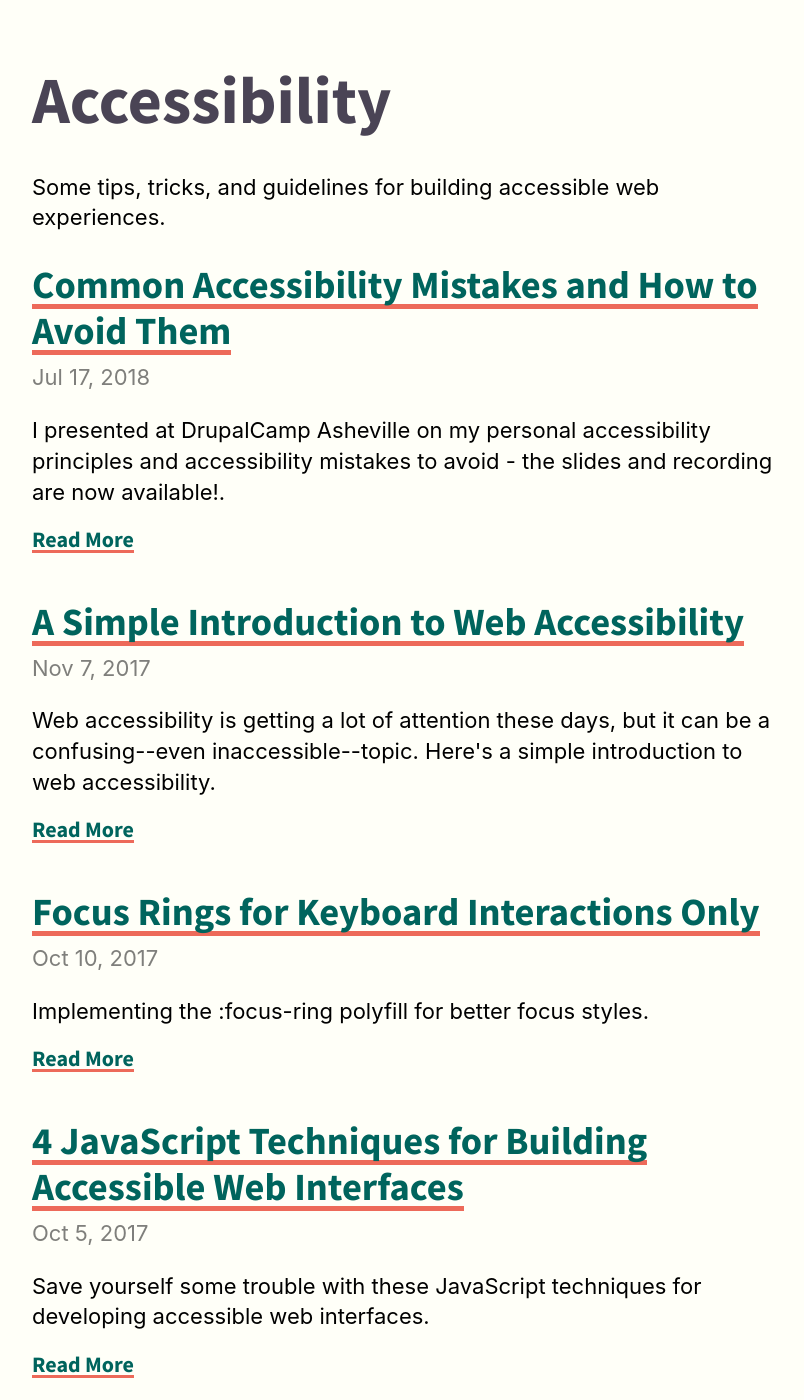
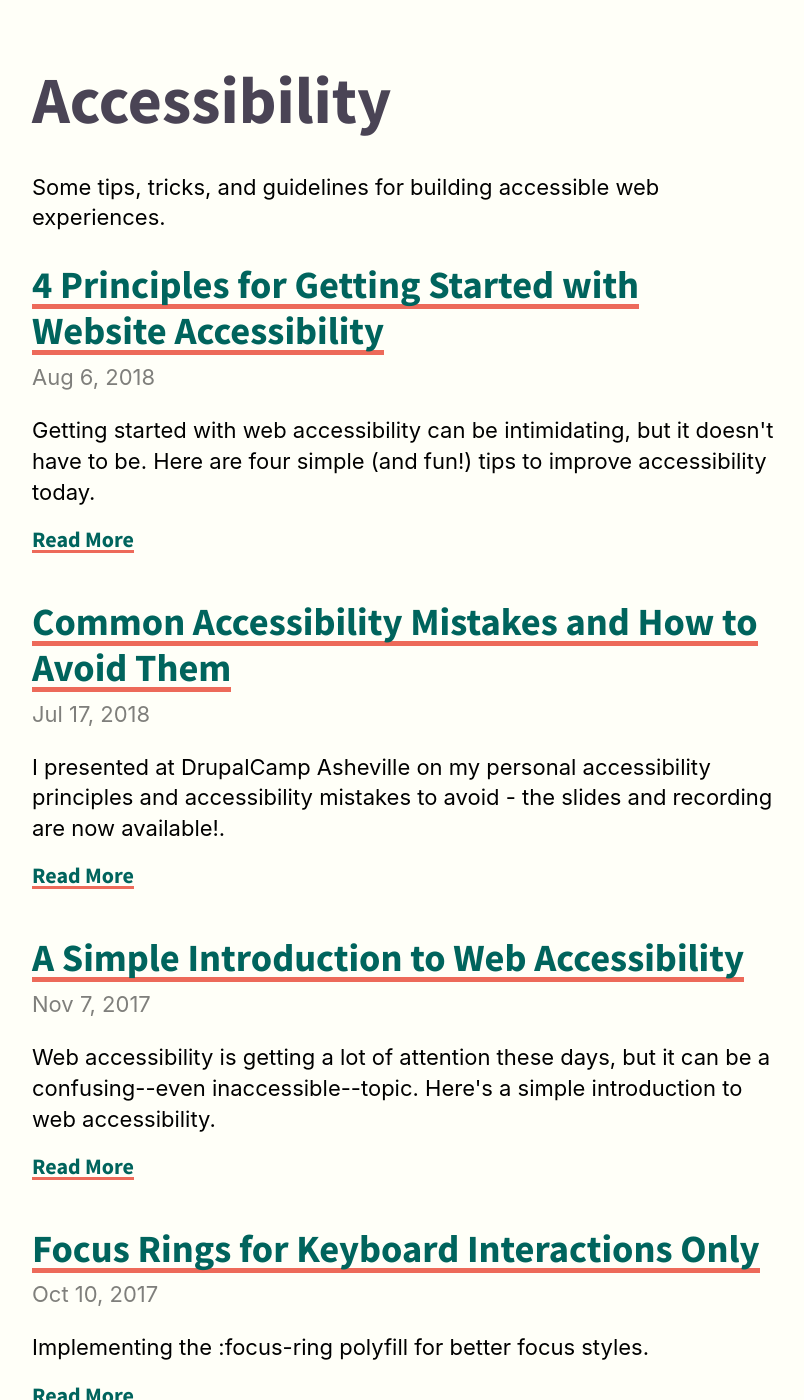
Before and after one commit to benjamingrobertson/benjamingrobertson.github.io, a Jekyll site: the page built from accessibility.md, in a window 1280 px wide and 1400 px high, scrolled down 237 px. Shown: the whole window, without its empty margins (234-1038 px from the left). Built offline with Jekyll 4.4.1, drawn with Linux system fonts in a browser that asks for light colours; some web fonts are replaced; part of the change alters nothing that is shown; some of the changed text lies outside the part shown.

Commit message:
New post.

````diff
--- a/_posts/2017-10-05-javascript-accessibility.md
+++ b/_posts/2017-10-05-javascript-accessibility.md
@@ -1,6 +1,6 @@
 ---
 layout: post
-title:  "4 JavaScript Techniques for Building Accessible Web Interfaces"
+title:  "How to Write Accessible Javascript"
 author: Ben Robertson
 date:   2017-10-05 07:00:00 -0500
 categories: accessibility
@@ -268,6 +268,8 @@ We need to call `e.preventDefault()` for both of these cases to prevent the defa
 You'll want to make sure you remove your `keyup` event listener when the user closes the modal to let their TAB functionality return to normal.
 
 ## Conclusion
+{:.no_toc}
+
 We've covered a lot here, but it should be a really good start for you to start developing accessible interactive JavaScript sites and applications and give you a framework for thinking about how you might program other widgets and components. Remember to:
 
 1. Use `<button>` for clickable elements
--- /dev/null
+++ b/_posts/2018-08-06-principles-getting-started-website-accessibility.md
@@ -0,0 +1,260 @@
+---
+layout: post
+title:  "4 Principles for Getting Started with Website Accessibility"
+author: Ben Robertson
+date:   2018-08-06 08:00:00 -0500
+categories: accessibility
+snippet: "Getting started with web accessibility can be intimidating, but it doesn't have to be. Here are four simple (and fun!) tips to improve accessibility today."
+---
+
+When I was entering the front end developer ranks, no one talked to me about [accessibility](/accessibility). I didn't know you could break the law for having an inaccessible website, until one day a university client came to my team to help them perform an accessibility audit. Man was I in over my head.
+
+I started digging in and doing research, but found a lot of the documentation intimidating. Some of it was over my head, and there was so much to digest, but I eventually made my way through. (Well, I'm actually still making my way through).
+
+I've since learned that accessibility doesn't have to be intimidating, and can even be fun.
+
+What would have helped me at the beginning were a few practical principles to help me grasp the basics.
+
+So let me share with you:
+
+## Ben's Homegrown Web Accessibility Principles
+{:.no_toc}
+
+They're not rules.
+
+They are mental shifts that I had to make when I started developing accessible websites.
+
+Let's get into it.
+
+* TOC
+{:toc}
+
+## Principle 1: Web Design is more than Graphic Design
+
+When I started my first web job, I was handed a picture of a website and asked to turn it into a website.
+
+After I did that, the designers then meticulously compared my website to their picture of a website and told me all the mistakes I made.
+
+
+> Line height should be 18px, not 16.
+>
+> This gray is the wrong light gray. It should be light-light gray.
+>
+> The box-shadow blur is off by a pixel.
+
+Stuff like that. They were very impressive and I learned a ton.
+
+But none of us really considered that the web is not a controlled medium. We were so concerned with the visual elements of the work, that we didn't consider how the site might perform on a $99 Android phone over 3G or for someone who was color blind, or someone who couldn't see at all.
+
+And the fact that the web can be accessed by these people in those situations is what makes web design so much more than graphic design.
+
+So instead of focusing merely on visual elements, I split my work into three main tasks.
+
+### Three Tasks of Web Design
+
+#### Task 1: Write good (read: semantic) markup.
+
+The first task is to write good markup.
+
+This means organizing the content on the page well. Using HTML the way is was meant to be used. HTML is accessible by default. So if we get this right from the beginning our jobs are so much easier. We'll spend some more time on this a little later.
+
+#### Task 2: *Enhance* the markup with CSS.
+
+The second task is to use CSS to **enhance** the excellent markup that we have written.
+
+CSS should be used to emphasize the meaning of your content. It should make it more meaningful, more impactful. But you've got to use the right HTML to begin with or else your job will be a lot harder.
+
+#### Task 3: *Layer* interactivity on your HTML and CSS with JavaScript
+And the third task is to layer interactivity over the structure and style with JavaScript.
+
+#### Before and After
+
+The difference between this approach and how I used to build websites is that I used to just reach for the element that was easiest to style, and use that.
+
+> I need big text, so I'll use an h1.
+>
+> I have a complicated accordion interface, so I'll use a bunch of divs
+
+Stuff like that. But that only focuses on the *visual* aspects. To build accessible websites, we need to think about more than just how closely the site matches the picture. It's more than visual design or graphic design. That's why we call it web design.
+
+This brings us to principle 2.
+
+## Principle 2: Be ASAP: As Semantic as Possible.
+
+Here's how I recommend doing this.
+
+Every time you start typing `<div>`...
+
+Stop.
+
+Look in the mirror.
+
+And ask yourself.
+
+*Could I use a more semantic element?*
+
+How do you know if there is a more semantic element to use?
+
+The Mozilla Development Network has a page of [all HTML elements organized by their purpose](https://developer.mozilla.org/en-US/docs/Web/HTML/Element). (This reference is awesome - use it!)
+
+![Screenshot of the content sectioning table from the MDN documentation](/assets/img/content-sectioning.png)
+
+Let's look at some of the semantic alternatives we have for `<div>`s.
+
+### Alternatives to `<div>`
+
+If you have a stand alone section of a page, consider using the `<section>` tag.
+
+If you have a blog, news article, forum post, or any kind of self-contained piece of content, you could use an `<article>`.
+
+Got several components of the same kind next to each other? Consider using an ordered or unordered list (`<ul>` or `<ol>`).
+
+Got a top section on your blog post with title and metadata? Use a `<header>`. Got a bottom section with tags and such? Use a `<footer>`.
+
+Got a sidebar? Use an `<aside>`!
+
+Got something that needs to be clickable - use a `<button>`. This one is important. If it needs to be clickable and is not a link, you should probably use a button.
+
+Let me repeat that: If it needs to be clickable and is not a link, you should probably [use a button](/accessibility/javascript-accessibility#1-use-the-button-element-for-anything-that-users-click-on). We'll talk more about that later.
+
+Just remember: [Be ASAP. As semantic as possible](#principle-2-be-asap-as-semantic-as-possible).
+
+## Principle 3: Web Sites Should Look Good Naked
+
+What I mean by this is that if you remove all the CSS from your page, your website should still be readable and usable.
+
+This principle is really driving home the point of [principle 2 ASAP](#principle-2-be-asap-as-semantic-as-possible).
+
+Think about it like this: if your markup is semantic, then you are using elements that convey meaning. And that means the browser will provide affordances and signifiers for the meaning and / or functionality of your markup.
+
+So the "naked test" is really a test of how semantic your markup is.
+
+Your markup should look like a well-structured outline, like we used to make in school for research papers.
+
+### How do you check this?
+
+Here is the code. If you pop this into your dev tools console, it will strip out everything from the `<head>` of your document, including the styles.
+
+```js
+document.head.parentNode.removeChild(document.head);
+```
+
+What it's doing is targeting the document head and then removing all its children.
+
+Most of the time, I use this as a little bookmarklet in my browser.
+
+```js
+javascript:(function() {
+   document.head.parentNode.removeChild(document.head);
+})();
+```
+
+To use this as a bookmarklet, add a new bookmark in your browser. In the url field, copy and paste the code above instead of a URL. Now, you can click this bookmark while on any site and it will remove all the styles from the document head.
+
+<!--// TODO: eventual link to blog post about all bookmarklets-->
+
+Let's look at an example of this in action.
+
+### The Google Sign-in form
+
+I think everyone is likely familiar with the Google sign-in form. It's got a title, the email input, and a couple buttons for Forgot Email, Create Account, and Next.
+
+![The Google sign-in form circa July 2018](/assets/img/google-sign-in.png)
+
+So what happens when we look at it naked?
+
+### Naked Google Sign-in form
+
+![The Google sign-in form circa July 2018, with styles stripped away](/assets/img/google-sign-in-naked.png)
+
+After we remove the styles, we still have the nice Sign in heading, so we know what this page is about.
+
+We have a few inputs, but the labels aren't exactly clear.
+
+And...where did our buttons go?
+
+If you look closely, you can see that what used to be the "Next" and "Forgot Email" and "Create Account" buttons now all appear to be normal text.
+
+We've got three inputs now, instead of the one we had before and the labels appear to be after them.
+
+The Next and Create Account buttons swapped positions.
+
+So everything is still here, but I'd say the main concern I have is with the buttons not really being buttons. They aren't clear.
+
+And let me just say that just because Google isn't using the HTML `<button>` element doesn't mean this form is inherently inaccessible, it just means they have to do a lot more work with JavaScript and managing keyboard interactions that the browser would typically do for you.
+
+I typically use the naked test as a gut check for myself. Just because a site fails the Naked Test doesn't mean the site is necessarily inaccessible. You can fail the naked test and still have an accessible website. But the Naked Test will reveal areas where you aren't using semantic markup, and these areas may need special accessibility attention.
+
+### What to look for during the Naked Test
+Here is what I look for when I run this test.
+
+First, I check to make sure the structure of the site makes sense. Are things in the right order? Does each section have a clear heading with the right level of heading tag?
+
+Next, does the content appear to be organized? Can I skim the page and get an idea of the content as if I were skimming an outline?
+
+Third, I look to see if interactive elements look to be interactive. If I've created a bunch of interactive elements using `<div>`s, they won't appear interactive. Then I'll know to spend a little more time checking the keyboard functionality of those elements for accessibility.
+
+And lastly, I want to make sure inputs have clear labels.
+
+That about sums up the naked test. To reiterate, the point of the test is to reveal weaknesses in the semantics of your site and point out the areas where you'll need to spend a little more time testing to make sure those components are accessible.
+
+## Principle 4: Talk to your computer
+
+Here is my fourth and last homegrown principle: Talk to your computer.
+
+Ok, maybe don't actually talk out loud to your computer. What I mean here is to *communicate* with your computer - give the browser some context using [ARIA attributes](https://www.w3.org/WAI/standards-guidelines/aria/).
+
+### ARIA Attributes
+
+ARIA stands for Accessible Rich Internet Applications, and there are ARIA states, roles, and properties that tell the browser certain things about your web page, if you choose to use them.
+
+I am suggesting that you use them where *appropriate*. They won't be visible to users, but they will be used by the browser and by screen-readers to provide a little extra context to users behind the scenes.
+
+Here are some examples:
+
+#### `aria-label`
+
+The `aria-label` attribute can be added as an attribute of an HTML element to tell a screen reader what it is. I use these on links a lot, to provide extra context to screen reader users for where the link is going.
+
+#### `aria-expanded`
+
+The [`aria-expanded` attribute](/accessibility/javascript-accessibility#3-manage-aria-states) tells whether an element is open or closed. You might use this on a hamburger button that controls your main navigation. When the screen reader user focuses on the button with an `aria-expanded` value of false, the screen reader will say something like "Main Menu, collapsed button" and they will know they can open the menu.
+
+#### `aria-describedby`
+
+The `aria-describedby` attribute points to an element that describes the current element. If you want to add some error text to an input, you might use this.
+
+Here is an example:
+
+```html
+<label for="example-input">Email</label>
+<input type="email" id="example-input" aria-describedby="email-error" />
+<div id="email-error">
+	<p>The email address is in an invalid format.</p>
+</div>
+```
+
+In this example, on form submit, the text "The email address is in an invalid format." is added dynamically to the div. When the input is focused, this message will be read aloud to screen readers.
+
+#### `aria-live`
+ARIA-live lets the computer know that an area of the page will be updated later. This is really handy with AJAX stuff. It can have a value of polite, aggressive, or off.
+
+### ARIA means extra context
+
+Using these attributes, you are giving the browser extra context so it can have a better idea of what functionality a certain element may have and more context to users of screen readers and other assistive technologies.
+
+## The Principles: A Refresher
+{:.no_toc}
+
+That wraps up my four simple principles.
+
+Just to recap:
+
+1. Principle 1 is that web design is more than graphic design.
+1. Principle 2 is be as semantic as possible.
+1. Principle 3 is that websites should look good naked.
+1. Principle 4 is talk to your computer, use ARIA.
+
+By minding these principles, you will be able to avoid a good chunk of the mistakes that are made by using non-semantic code concerned only with appearances.
+
+And, if you want to see how to start putting these into practice, I'm launching a free email course: *9 Common Website Accessibility Mistakes and How to Fix Them*. Get access to the course by signing up below!
````
Also changed, not shown: assets/img/content-sectioning.png (added), assets/img/google-sign-in-naked.png (added), assets/img/google-sign-in.png (added).
